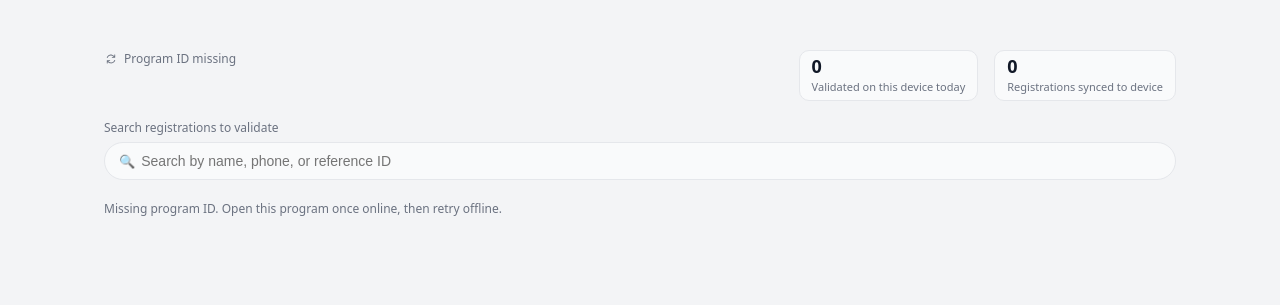
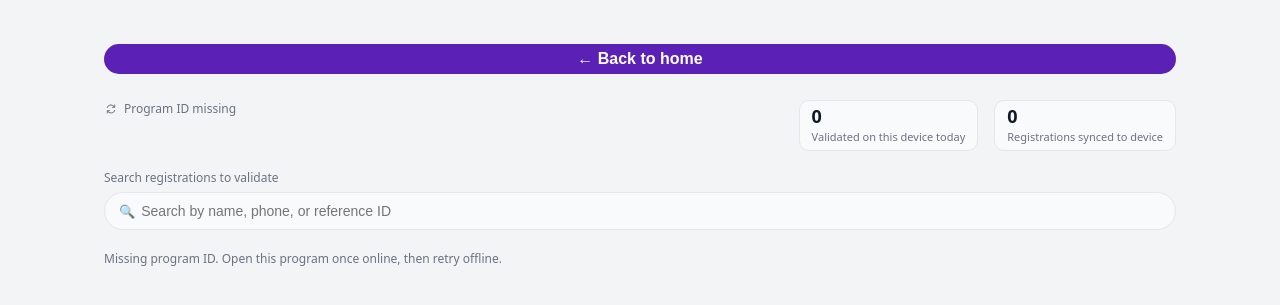
Before and after one commit to jackwharrison/checkdroid, a Flask app: page /offline/validate in a window 1280 px wide. Shown: the part 48-353 px from the top of the page. Run offline with Flask 3, Linux system fonts and the light colour scheme.

Commit message:
added back button

```diff
--- a/templates/validate.html
+++ b/templates/validate.html
@@ -3,12 +3,24 @@
 
 {% block content %}
 <div class="validate-page" data-program-id="{{ program_id }}">
+  <div style="margin: 8px 0 20px 0;">
+    <button
+      class="btn btn-secondary"
+      type="button"
+      onclick="window.location.href='{{ url_for('index') }}'"
+      style="padding: 6px 16px; font-size: 1rem;"
+    >
+      ← Back to home
+    </button>
+  </div>
 
   <!-- Header: program name + stats -->
   <section class="validate-header">
     <div class="validate-header-top">
       <h1 class="validate-title">{{ program_title }}</h1>
     </div>
+
+
 
     <div class="validate-subrow">
       <div class="sync-status">
```
Also changed, not shown: 1 other file.
